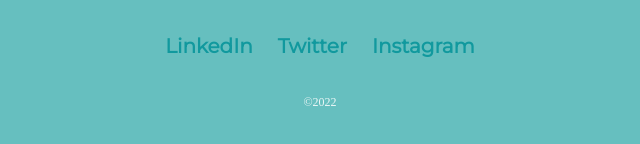
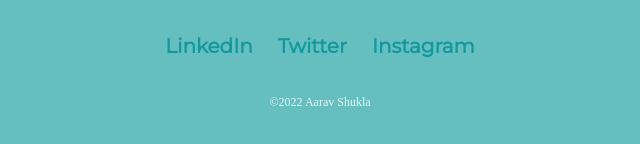
Before and after one commit to Aarav238/Mysite, a plain HTML site: page index.html in a window 1280 px wide. Shown: the part 2666-2810 px from the top of the page, 320-960 px from the left. Drawn offline with Linux system fonts and the light colour scheme.

Commit message:
Update index.html

```diff
--- a/index.html
+++ b/index.html
@@ -56,7 +56,7 @@
         <a class="footer-link" href="https://www.linkedin.com/in/aarav-shukla-ba5851214/">LinkedIn</a>
         <a class="footer-link" href="https://twitter.com/AaravShukla08?t=Pw-BtIccVfd84qZN8-WUvw&s=09">Twitter</a>
         <a class="footer-link" href="https://www.instagram.com/aarav_shukla_/">Instagram</a>
-        <p class="copyright">©2022</p>
+        <p class="copyright">©2022 Aarav Shukla</p>
       </div>
 
 
```
